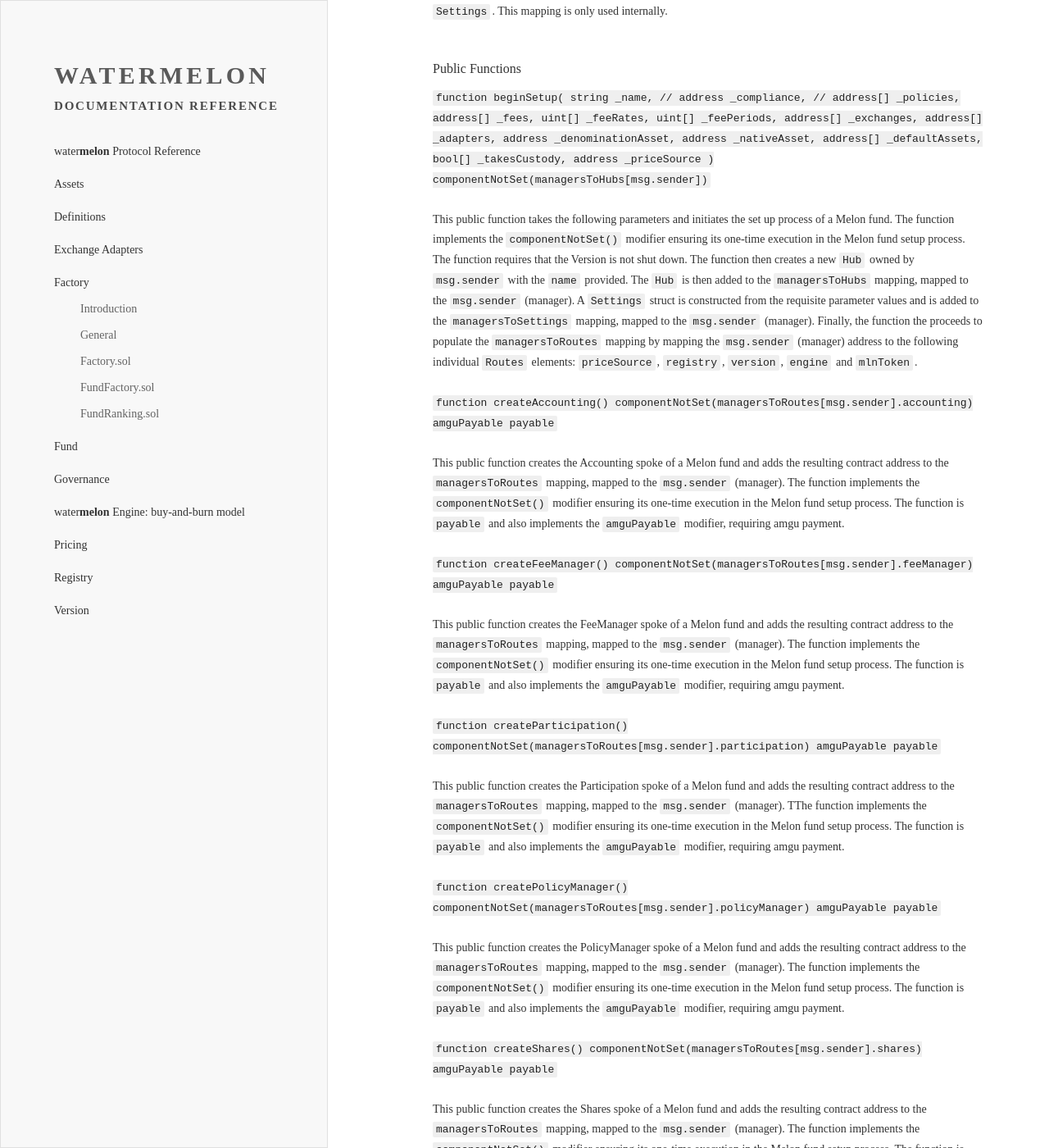
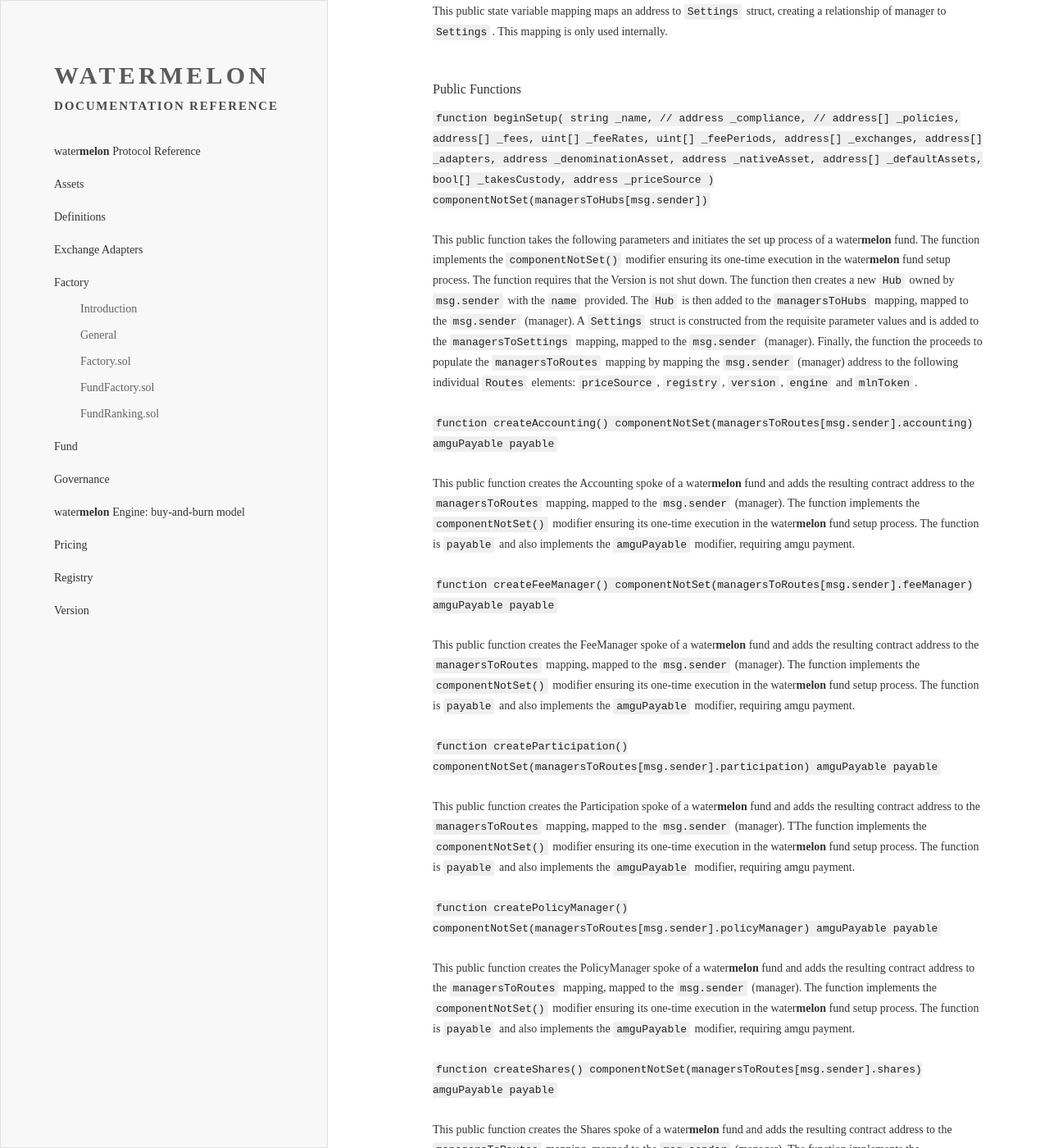
Before and after one commit to melonproject-archive/documentation, a Jekyll site: the page built from chapters/factory.md, in a window 1280 px wide and 1400 px high, scrolled down 5171 px. Shown: the whole window at 82% size. Built offline with Jekyll 4.4.1, drawn with Linux system fonts in a browser that asks for light colours; our own code applies the rules of GitHub Pages for plain Markdown files; some of the changed text lies outside the part shown.

Commit message:
Adding silent water

```diff
--- a/chapters/factory.md
+++ b/chapters/factory.md
@@ -2,7 +2,7 @@
 
 ## General
 
-Factory contracts are utilities for the creation of the many component contracts and infrastructure providing services to Melon funds.
+Factory contracts are utilities for the creation of the many component contracts and infrastructure providing services to water<b>melon</b> funds.
 &nbsp;
 
 ## Factory.sol
@@ -69,7 +69,7 @@ This public function returns a boolean indicating whether the address provided c
 
 #### Description
 
-This contract manages and executes the orderly creation of a new Melon fund, linking all aspects of components, settings, routings and permissions.
+This contract manages and executes the orderly creation of a new water<b>melon</b> fund, linking all aspects of components, settings, routings and permissions.
 &nbsp;
 
 #### Inherits from
@@ -100,16 +100,16 @@ The contract constructor requires the following address parameters and sets the
 
   Member variables:
 
-  `string name` - The name of the Melon fund.
-  `address[] exchanges` - An array of exchange contract addresses registered for the Melon fund.
-  `address[] adapters` - An array of exchange adapter contract addresses registered for the Melon fund.
-  `address denominationAsset` - The address of the asset token in which the Melon fund is denominated.
-  `address nativeAsset` - The address of the asset token designated as the Melon fund's native asset, i.e. the Melon fund's native network token.
-  `address[] defaultAssets` - An array of addresses designating the Melon fund's accepted asset tokens for subscription.
+  `string name` - The name of the water<b>melon</b> fund.
+  `address[] exchanges` - An array of exchange contract addresses registered for the water<b>melon</b> fund.
+  `address[] adapters` - An array of exchange adapter contract addresses registered for the water<b>melon</b> fund.
+  `address denominationAsset` - The address of the asset token in which the water<b>melon</b> fund is denominated.
+  `address nativeAsset` - The address of the asset token designated as the water<b>melon</b> fund's native asset, i.e. the water<b>melon</b> fund's native network token.
+  `address[] defaultAssets` - An array of addresses designating the water<b>melon</b> fund's accepted asset tokens for subscription.
   `bool[] takesCustody` - An array of booleans mirroring an exchange contract's `takesCustody` state variable.
-  `address priceSource` - The address of the Melon fund's price source.
-  `address[] fees` - An array of addresses of the Melon fund's registered `fee` contracts.
-  `uint[] feeRates` - An array of integers representing the fee rates registered for the Melon fund.
+  `address priceSource` - The address of the water<b>melon</b> fund's price source.
+  `address[] fees` - An array of addresses of the water<b>melon</b> fund's registered `fee` contracts.
+  `uint[] feeRates` - An array of integers representing the fee rates registered for the water<b>melon</b> fund.
   `uint[] feePeriods` - An array of integer representing the the duration of a fee performance measurement period in seconds.
 &nbsp;
 
@@ -130,9 +130,9 @@ This modifier enables a function to enforce the single execution of the implemen
 
 NewFund()
 
-    `address manager` - The address of the Melon fund's manager.
-    `address hub` - The address of the Melon fund's `hub`.
-    `address[12] routes` - An array of 12 address representing relevant Melon fund component addresses.
+    `address manager` - The address of the water<b>melon</b> fund's manager.
+    `address hub` - The address of the water<b>melon</b> fund's `hub`.
+    `address[12] routes` - An array of 12 address representing relevant water<b>melon</b> fund component addresses.
 
 This event is emitted when the FundFactory creates a new fund. The event logs the parameters listed above.
 &nbsp;
@@ -156,7 +156,7 @@ This public state variable represents the Version contract.
 
 `address public engine`
 
-This public state variable represents the Version's Melon Engine contract.
+This public state variable represents the Version's water<b>melon</b> Engine contract.
 &nbsp;
 
 `address public registry`
@@ -237,70 +237,70 @@ This public state variable mapping maps an address to `Settings` struct, creatin
     address _priceSource
 ) componentNotSet(managersToHubs[msg.sender])`
 
-This public function takes the following parameters and initiates the set up process of a Melon fund. The function implements the `componentNotSet()` modifier ensuring its one-time execution in the Melon fund setup process. The function requires that the Version is not shut down. The function then creates a new `Hub` owned by `msg.sender` with the `name` provided. The `Hub` is then added to the `managersToHubs` mapping, mapped to the `msg.sender` (manager). A `Settings` struct is constructed from the requisite parameter values and is added to the `managersToSettings` mapping, mapped to the `msg.sender` (manager). Finally, the function the proceeds to populate the `managersToRoutes` mapping by mapping the `msg.sender` (manager) address to the following individual `Routes` elements: `priceSource`, `registry`, `version`, `engine` and `mlnToken`.
+This public function takes the following parameters and initiates the set up process of a water<b>melon</b> fund. The function implements the `componentNotSet()` modifier ensuring its one-time execution in the water<b>melon</b> fund setup process. The function requires that the Version is not shut down. The function then creates a new `Hub` owned by `msg.sender` with the `name` provided. The `Hub` is then added to the `managersToHubs` mapping, mapped to the `msg.sender` (manager). A `Settings` struct is constructed from the requisite parameter values and is added to the `managersToSettings` mapping, mapped to the `msg.sender` (manager). Finally, the function the proceeds to populate the `managersToRoutes` mapping by mapping the `msg.sender` (manager) address to the following individual `Routes` elements: `priceSource`, `registry`, `version`, `engine` and `mlnToken`.
 &nbsp;
 
 `function createAccounting()
 componentNotSet(managersToRoutes[msg.sender].accounting) amguPayable payable`
 
-This public function creates the Accounting spoke of a Melon fund and adds the resulting contract address to the `managersToRoutes` mapping, mapped to the `msg.sender` (manager). The function implements the `componentNotSet()` modifier ensuring its one-time execution in the Melon fund setup process. The function is `payable` and also implements the `amguPayable` modifier, requiring amgu payment.
+This public function creates the Accounting spoke of a water<b>melon</b> fund and adds the resulting contract address to the `managersToRoutes` mapping, mapped to the `msg.sender` (manager). The function implements the `componentNotSet()` modifier ensuring its one-time execution in the water<b>melon</b> fund setup process. The function is `payable` and also implements the `amguPayable` modifier, requiring amgu payment.
 &nbsp;
 
 `function createFeeManager()
 componentNotSet(managersToRoutes[msg.sender].feeManager) amguPayable payable`
 
-This public function creates the FeeManager spoke of a Melon fund and adds the resulting contract address to the `managersToRoutes` mapping, mapped to the `msg.sender` (manager). The function implements the `componentNotSet()` modifier ensuring its one-time execution in the Melon fund setup process. The function is `payable` and also implements the `amguPayable` modifier, requiring amgu payment.
+This public function creates the FeeManager spoke of a water<b>melon</b> fund and adds the resulting contract address to the `managersToRoutes` mapping, mapped to the `msg.sender` (manager). The function implements the `componentNotSet()` modifier ensuring its one-time execution in the water<b>melon</b> fund setup process. The function is `payable` and also implements the `amguPayable` modifier, requiring amgu payment.
 &nbsp;
 
 `function createParticipation()
 componentNotSet(managersToRoutes[msg.sender].participation) amguPayable payable`
 
-This public function creates the Participation spoke of a Melon fund and adds the resulting contract address to the `managersToRoutes` mapping, mapped to the `msg.sender` (manager). TThe function implements the `componentNotSet()` modifier ensuring its one-time execution in the Melon fund setup process. The function is `payable` and also implements the `amguPayable` modifier, requiring amgu payment.
+This public function creates the Participation spoke of a water<b>melon</b> fund and adds the resulting contract address to the `managersToRoutes` mapping, mapped to the `msg.sender` (manager). TThe function implements the `componentNotSet()` modifier ensuring its one-time execution in the water<b>melon</b> fund setup process. The function is `payable` and also implements the `amguPayable` modifier, requiring amgu payment.
 &nbsp;
 
 `function createPolicyManager()
 componentNotSet(managersToRoutes[msg.sender].policyManager) amguPayable payable`
 
-This public function creates the PolicyManager spoke of a Melon fund and adds the resulting contract address to the `managersToRoutes` mapping, mapped to the `msg.sender` (manager). The function implements the `componentNotSet()` modifier ensuring its one-time execution in the Melon fund setup process. The function is `payable` and also implements the `amguPayable` modifier, requiring amgu payment.
+This public function creates the PolicyManager spoke of a water<b>melon</b> fund and adds the resulting contract address to the `managersToRoutes` mapping, mapped to the `msg.sender` (manager). The function implements the `componentNotSet()` modifier ensuring its one-time execution in the water<b>melon</b> fund setup process. The function is `payable` and also implements the `amguPayable` modifier, requiring amgu payment.
 &nbsp;
 
 `function createShares()
 componentNotSet(managersToRoutes[msg.sender].shares) amguPayable payable`
 
-This public function creates the Shares spoke of a Melon fund and adds the resulting contract address to the `managersToRoutes` mapping, mapped to the `msg.sender` (manager). The function implements the `componentNotSet()` modifier ensuring its one-time execution in the Melon fund setup process. The function is `payable` and also implements the `amguPayable` modifier, requiring amgu payment.
+This public function creates the Shares spoke of a water<b>melon</b> fund and adds the resulting contract address to the `managersToRoutes` mapping, mapped to the `msg.sender` (manager). The function implements the `componentNotSet()` modifier ensuring its one-time execution in the water<b>melon</b> fund setup process. The function is `payable` and also implements the `amguPayable` modifier, requiring amgu payment.
 &nbsp;
 
 `function createTrading()
 componentNotSet(managersToRoutes[msg.sender].trading) amguPayable payable`
 
-This public function creates the Trading spoke of a Melon fund and adds the resulting contract address to the `managersToRoutes` mapping, mapped to the `msg.sender` (manager). The function implements the `componentNotSet()` modifier ensuring its one-time execution in the Melon fund setup process. The function is `payable` and also implements the `amguPayable` modifier, requiring amgu payment.
+This public function creates the Trading spoke of a water<b>melon</b> fund and adds the resulting contract address to the `managersToRoutes` mapping, mapped to the `msg.sender` (manager). The function implements the `componentNotSet()` modifier ensuring its one-time execution in the water<b>melon</b> fund setup process. The function is `payable` and also implements the `amguPayable` modifier, requiring amgu payment.
 &nbsp;
 
 `function createVault()
 componentNotSet(managersToRoutes[msg.sender].vault) amguPayable payable`
 
-This public function creates the Vault spoke of a Melon fund and adds the resulting contract address to the `managersToRoutes` mapping, mapped to the `msg.sender` (manager). The function implements the `componentNotSet()` modifier ensuring its one-time execution in the Melon fund setup process. The function is `payable` and also implements the `amguPayable` modifier, requiring amgu payment.
+This public function creates the Vault spoke of a water<b>melon</b> fund and adds the resulting contract address to the `managersToRoutes` mapping, mapped to the `msg.sender` (manager). The function implements the `componentNotSet()` modifier ensuring its one-time execution in the water<b>melon</b> fund setup process. The function is `payable` and also implements the `amguPayable` modifier, requiring amgu payment.
 &nbsp;
 
 `function completeSetup()
 amguPayable payable`
 
-This public function completes the set up of a Melon fund. The function ensure the `childExists` mapping does not contain the `hub` address, then adds the `hub` address. The function then sets all of the `hub`'s spokes, routing, permissions and then adds the `hub` address to the `funds` state variable address array. The new Melon fund is then registered with the Version Registry. The function finally emits the `NewFund()` event, logging all parameter values as specified above. The function implements the `componentNotSet()` modifier ensuring its one-time execution in the Melon fund setup process. The function is `payable` and also implements the `amguPayable` modifier, requiring amgu payment.
+This public function completes the set up of a water<b>melon</b> fund. The function ensure the `childExists` mapping does not contain the `hub` address, then adds the `hub` address. The function then sets all of the `hub`'s spokes, routing, permissions and then adds the `hub` address to the `funds` state variable address array. The new water<b>melon</b> fund is then registered with the Version Registry. The function finally emits the `NewFund()` event, logging all parameter values as specified above. The function implements the `componentNotSet()` modifier ensuring its one-time execution in the water<b>melon</b> fund setup process. The function is `payable` and also implements the `amguPayable` modifier, requiring amgu payment.
 &nbsp;
 
 `function getFundById(uint withId) public view returns (address)`
 
-This public view function returns the address of the Melon fund given the `withId` value provided, which is the index of of the `funds` address array state variable.
+This public view function returns the address of the water<b>melon</b> fund given the `withId` value provided, which is the index of of the `funds` address array state variable.
 &nbsp;
 
 `function getLastFundId() public view returns (uint)`
 
-This public view function returns the index position of the most recently added Melon fund to the `funds` array state variable.
+This public view function returns the index position of the most recently added water<b>melon</b> fund to the `funds` array state variable.
 &nbsp;
 
 `function engine() view returns (address)`
 
-This public view function returns the address of the Melon Engine contract.
+This public view function returns the address of the water<b>melon</b> Engine contract.
 &nbsp;
 
 `function mlnToken() view returns (address)`
@@ -322,7 +322,7 @@ This public view function returns the address of the Version contract.
 
 #### Description
 
-The contract defines a function which returns specified information on each Melon fund created under a specific Version.
+The contract defines a function which returns specified information on each water<b>melon</b> fund created under a specific Version.
 &nbsp;
 
 #### Inherits from
@@ -379,11 +379,11 @@ returns(
   string[],
   address[])`
 
-This public view function gathers and returns the following Melon platform details for a specific Version, given the FundFactory address provided:
+This public view function gathers and returns the following water<b>melon</b> platform details for a specific Version, given the FundFactory address provided:
 
-`address[]` - An exhaustive array of Hub (i.e. Melon fund) addresses.
-`uint[]` - An exhaustive array of each Melon fund's current share price.
-`uint[]` - An exhaustive array of each Melon fund's creation time.
-`string[]` - An exhaustive array of each Melon funds' name.
-`address[]` - An exhaustive array of each Melon fund's denomination asset token address.
+`address[]` - An exhaustive array of Hub (i.e. water<b>melon</b> fund) addresses.
+`uint[]` - An exhaustive array of each water<b>melon</b> fund's current share price.
+`uint[]` - An exhaustive array of each water<b>melon</b> fund's creation time.
+`string[]` - An exhaustive array of each water<b>melon</b> funds' name.
+`address[]` - An exhaustive array of each water<b>melon</b> fund's denomination asset token address.
 &nbsp;
```
Also changed, not shown: chapters/exchanges.md (+17 -17 lines), chapters/registry.md (+6 -6 lines).
